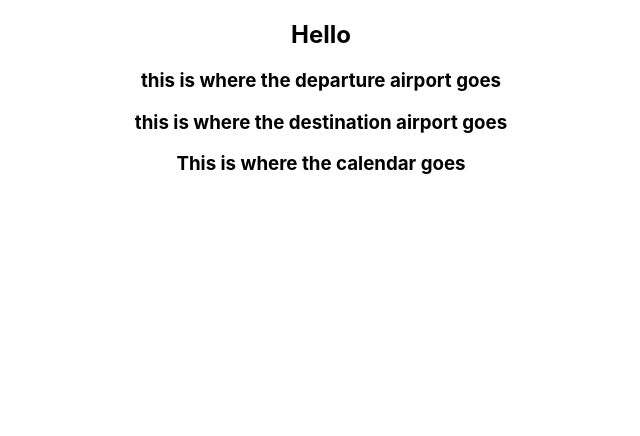
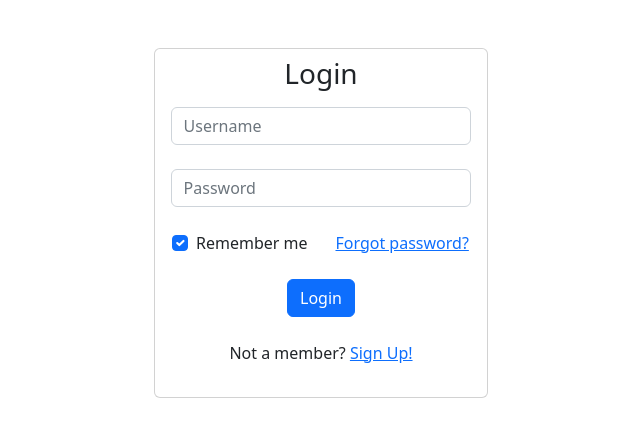
Before and after one commit to sam0jones0/GetYourWay-SMHL, a React (Create React App) app in the folder src/main/getyourway-front/: page /login in a window 1280 px wide. Shown: the top 436 px of the page, without its empty margins (319-959 px from the left). Built offline with nearby package versions, Linux system fonts and the light colour scheme.

Commit message:
Adding files from other branches of old repo

```diff
--- a/src/main/getyourway-front/package.json
+++ b/src/main/getyourway-front/package.json
@@ -2,6 +2,7 @@
   "name": "getyourway-front",
   "version": "0.1.0",
   "private": true,
+  "proxy": "http://localhost:8081/",
   "dependencies": {
     "@react-google-maps/api": "^2.13.1",
     "@testing-library/jest-dom": "^5.16.5",
@@ -15,6 +16,7 @@
     "react-scripts": "5.0.1",
     "web-vitals": "^2.1.4"
   },
+
   "scripts": {
     "start": "react-scripts start",
     "build": "react-scripts build",
@@ -38,5 +40,6 @@
       "last 1 firefox version",
       "last 1 safari version"
     ]
-  }
+  },
+  "proxy": "http://localhost:8080"
 }
--- a/src/main/getyourway-front/src/App.js
+++ b/src/main/getyourway-front/src/App.js
@@ -1,8 +1,10 @@
+
 import logo from "./logo.svg";
 import "./App.css";
 import { GoogleMap } from "@react-google-maps/api";
 
-import Trip from "./Components/Trip/Trip.jsx";
+import Header from './components/Header'
+import Trip from "./components/Trip/Trip.jsx";
 
 function App() {
   return (
--- a/src/main/getyourway-front/src/Components/Header.jsx
+++ b/src/main/getyourway-front/src/Components/Header.jsx
@@ -1,9 +1,24 @@
 import React from 'react';
+import logo from '../Sky.png'
 
 const Header = () => {
-    return <>
-
-    </>;
+  return (
+    <nav class="navbar bg-light">
+      <div class="container-fluid">
+        <a class="navbar-brand" href="#">
+          <img
+            src={logo}
+            alt="Logo"
+            width='50px'
+            height='30px'
+            class="d-inline-block align-text-top"
+          />
+          GetYourWay.com
+        </a>
+        <button class="btn btn-dark d-flex">Login</button>
+      </div>
+    </nav>
+  );
 }
 
 export default Header;
--- /dev/null
+++ b/src/main/getyourway-front/src/Components/Login/Form/Form.jsx
@@ -0,0 +1,91 @@
+import './Form.css';
+import { useState } from 'react';
+import { useNavigate } from 'react-router-dom';
+
+function Form() {
+
+    // States
+    const [username, setUsername] = useState("");
+    const [password, setPassword] = useState("");
+    let navigate = useNavigate();
+
+    // On Submit button
+    function handleSubmit(event){
+        event.preventDefault();
+        try {
+            authenticateUser();
+            navigate('/');
+        } catch (error) {
+            console.log(error);
+        }
+    }
+
+    // Post function
+    const authenticateUser = async () => {
+
+        // Make Post request
+        let response = await fetch(`/api/auth/login?username=${username}&password=${password}`, {
+            method: "POST",
+            headers: {
+                "Accept" : "application/json",
+                "Content-Type" : "application/json"
+            }
+        });
+
+        // To Json
+        let responseJson = await response.json();
+
+        // Process response
+        if (response.status === 200) { // OK response
+                setUsername("");
+                setPassword("");
+        }; //Handle error messages from login here
+        //One for username not found
+        //And one for password incorrect
+
+
+    }
+
+
+
+    // Return
+    return (
+        <form class="p-2" onSubmit={handleSubmit}>
+            {/* Username */}
+            <div class="form-outline mb-4">
+                <input type="text" class="form-control" placeholder="Username" value={username} onChange={(e) => setUsername(e.target.value)}/>
+            </div>
+
+            {/* Password */}
+            <div class="form-outline mb-4">
+                <input type="password" class="form-control" placeholder="Password" value={password} onChange={(e) => setPassword(e.target.value)}/>
+            </div>
+
+            <div class="row mb-4">
+                <div class="col-md-6 d-flex justify-content-center">
+                {/* Remember Checkbox */}
+                <div class="form-check mb-3 mb-md-0">
+                    <input class="form-check-input" type="checkbox" value="" checked />
+                    <label class="form-check-label" for="loginCheck"> Remember me </label>
+                </div>
+                </div>
+
+                <div class="col-md-6 d-flex justify-content-center">
+                {/* Forgot Link */}
+                <a href="#!">Forgot password?</a>
+                </div>
+            </div>
+
+            {/* Submit button */}
+            <button type="submit" class="btn btn-primary mb-4 text-center">Login</button>
+
+            {/*} Register buttons */}
+            <div class="text-center">
+                <p>Not a member? <a href="#!">Sign Up!</a></p>
+            </div>
+
+        </form>
+    )
+}
+
+export default Form;
--- /dev/null
+++ b/src/main/getyourway-front/src/Components/Login/Index/Login.css
@@ -0,0 +1,4 @@
+.card {
+    width:30%;
+    margin: auto;
+}
--- /dev/null
+++ b/src/main/getyourway-front/src/Components/Login/Index/Login.jsx
@@ -0,0 +1,19 @@
+import './Login.css';
+import Form from '../Form/Form';
+
+function Login() {
+
+    return (
+        <div class="container">
+
+            <div class="card p-2 mt-5 text-center">
+                <h3>Login</h3>
+                <Form />
+
+            </div>
+
+        </div>
+    )
+}
+
+export default Login;
--- a/src/main/getyourway-front/src/Components/Trip/Trip.jsx
+++ b/src/main/getyourway-front/src/Components/Trip/Trip.jsx
@@ -3,7 +3,7 @@ import "./Trip.css";
 import TripSubheader from "./TripSubheader/TripSubheader";
 
 export default function Trip() {
-  const [userLocation, setUserLocation] = useState({});
+  const [userLocation, setUserLocation] = useState([]);
   const [nearbyAirports, setNearbyAirports] = useState({});
   const [departureAirport, setDepartureAirport] = useState({});
   const [destinationAirport, setDestinationAirport] = useState({});
--- a/src/main/getyourway-front/src/Components/Trip/TripSubheader/TripChildComponents/FromAirport.jsx
+++ b/src/main/getyourway-front/src/Components/Trip/TripSubheader/TripChildComponents/FromAirport.jsx
@@ -1,5 +1,85 @@
-function FromAirport() {
-  return <h3>this is where the departure airport goes</h3>;
+import React, { useEffect } from "react";
+
+// Calls browser API for location.
+
+// Sets the nearby airports state of parent Trip.
+
+// Autofills its value to the nearest airport.
+
+// When clicked, does support free type which would call the internal API findAirportByText
+
+// nearbyAirports={props.nearbyAirports}
+// setNearbyAirports={props.setNearbyAirports}
+// userLocation={props.userLocation}
+// setUserLocation={props.setUserLocation}
+// departureAirportProp={props.departureAirport}
+// setDepartureAirport={props.setDepartureAirport}
+
+function FromAirport(props) {
+  // const myPromise = new Promise((resolve, reject) => {
+  //   setTimeout(() => {
+  //     resolve("foo");
+  //   }, 300);
+  // });
+
+  // function browserGetUserLocation() {
+  //   return new Promise((resolve, reject) => {
+  //   if ("geolocation" in navigator) {
+  //     navigator.geolocation.getCurrentPosition((position) => {
+  //       props.setUserLocation([
+  //         position.coords.latitude,
+  //         position.coords.longitude,
+  //         resolve()
+  //       ]);
+  //     });
+  //   }
+  // }, 0)}
+
+  useEffect(() => {
+    const getCoords = async () => {
+      const pos = await new Promise((resolve, reject) => {
+        navigator.geolocation.getCurrentPosition(resolve, reject);
+      });
+
+      return {
+        lat: pos.coords.latitude,
+        lon: pos.coords.longitude,
+      };
+    };
+
+    const findNearbyAirports = async () => {
+      const coords = await getCoords();
+      props.setUserLocation([coords.lat, coords.lon]);
+      // browserGetUserLocation().then(
+      let url =
+        "http://localhost:8081/api/flights/nearbyairports?" +
+        new URLSearchParams({
+          lat: coords.lat,
+          lon: coords.lon,
+        });
+      let response = await fetch(url, {
+        method: "GET",
+        cache: "no-cache", // *default, no-cache, reload, force-cache, only-if-cached
+        mode: "no-cors",
+        headers: {
+          "Content-Type": "application/json",
+        },
+      });
+      return await response.json();
+    };
+    findNearbyAirports().then((data) => {
+      // console.log(data);
+      props.setNearbyAirports(data);
+    });
+  }, []);
+
+  // console.log(props.getNearbyAirports);
+
+  return (
+    <h3>
+      User location is {props.userLocation[0]},{props.userLocation[1]}{" "}
+    </h3>
+  );
 }
 
 export default FromAirport;
--- a/src/main/getyourway-front/src/index.js
+++ b/src/main/getyourway-front/src/index.js
@@ -2,13 +2,22 @@ import React from 'react';
 import ReactDOM from 'react-dom/client';
 import './index.css';
 import App from './App';
+import Login from './components/Login/Index/Login'
 import reportWebVitals from './reportWebVitals';
+import { BrowserRouter, Routes, Route } from "react-router-dom";
+// Bootstrap CSS
+import "bootstrap/dist/css/bootstrap.min.css";
+// Bootstrap Bundle JS
+import "bootstrap/dist/js/bootstrap.bundle.min";
 
 const root = ReactDOM.createRoot(document.getElementById('root'));
 root.render(
-  <React.StrictMode>
-    <App />
-  </React.StrictMode>
+  <BrowserRouter>
+    <Routes>
+      <Route path="/" element={<App />} />
+      <Route path="/login" element={<Login />} />
+    </Routes>
+  </BrowserRouter>
 );
 
 // If you want to start measuring performance in your app, pass a function
```
Also changed, not shown: src/main/getyourway-front/src/Components/LoginLogoutButton/LoginLogoutButton.jsx (added, +87 -0 lines), src/main/getyourway-front/src/Components/Login/Form/Form.css (added), src/main/getyourway-front/src/Components/LoginLogoutButton/LoginlLogoutButton.css (added), src/main/getyourway-front/src/Sky.png (added).
